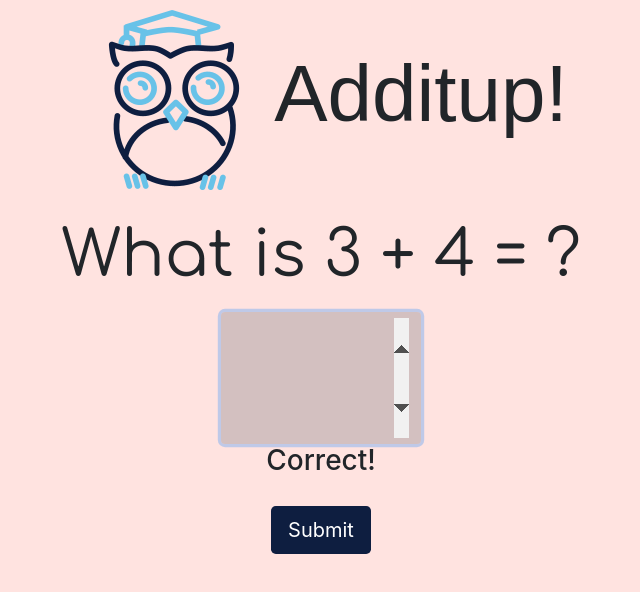
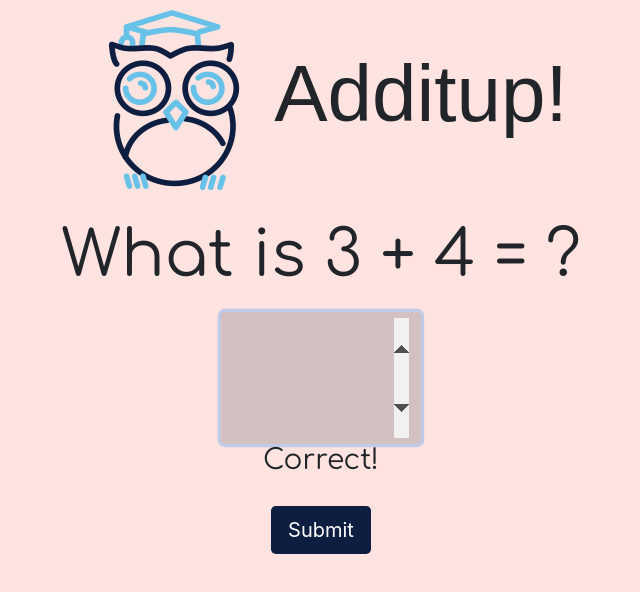
Before and after one commit to ctslone/additup, a React (Create React App) app: page / in a window 1280 px wide. Shown: the top 592 px of the page, without its empty margins (319-959 px from the left). Built offline with nearby package versions, Linux system fonts and the light colour scheme; no server answers; a web font is replaced by a local one.

Commit message:
changing font of the answer status indicator.

```diff
--- a/src/App.css
+++ b/src/App.css
@@ -79,6 +79,10 @@ input[type="number"]
   margin: 0 auto;
 }
 
+#answer-status {
+  font-family: 'Comfortaa', cursive;
+}
+
 #app-logo {
   height: 5rem;
   width: 5rem;
--- a/src/App.js
+++ b/src/App.js
@@ -95,7 +95,7 @@ class App extends Component {
                   id="answerInput"
                   autoFocus>
                 </input>
-                <h3>{this.state.correct ? 'Correct!' : 'Try Again!'}</h3>
+                <h3 id="answer-status">{this.state.correct ? 'Correct!' : 'Try Again!'}</h3>
               </div>
             </div>
           </div>
```
